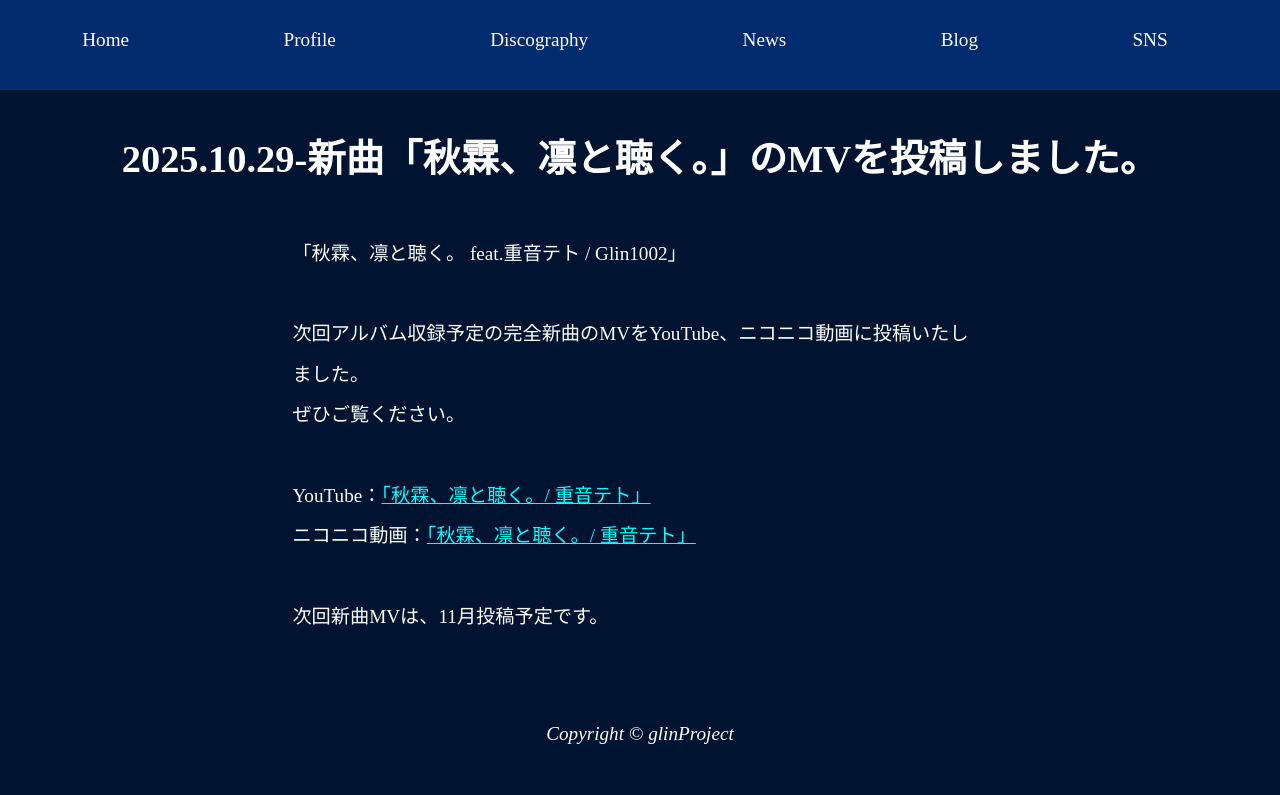
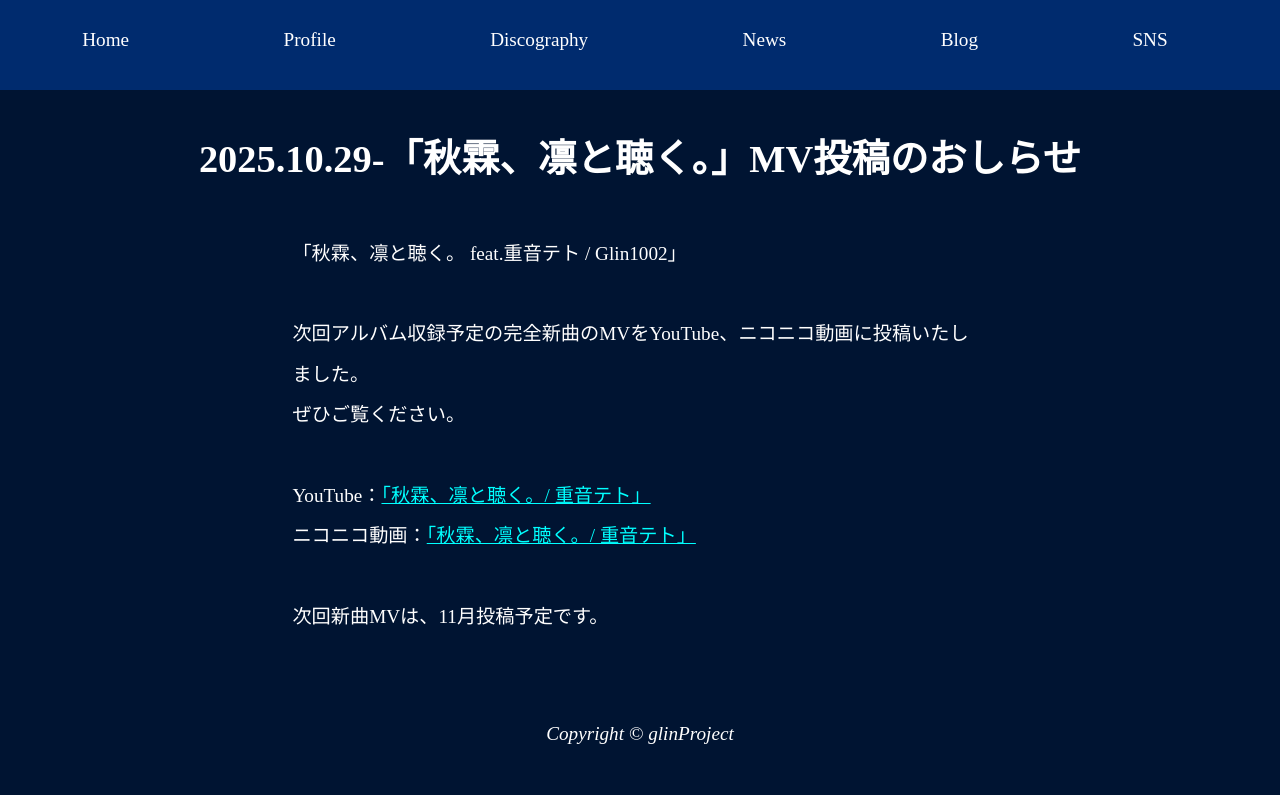
Before and after one commit to Glin-Shady/Glin-Shady.github.io, a plain HTML site: page news/25.10.29.html in a window 1280 px wide. Drawn offline with Linux system fonts and the light colour scheme.

Commit message:
Update 25.10.29.html

```diff
--- a/news/25.10.29.html
+++ b/news/25.10.29.html
@@ -13,7 +13,7 @@
     <header>
 
         <h1 class="center">
-            2025.10.29-新曲「秋霖、凛と聴く。」のMVを投稿しました。
+            2025.10.29-「秋霖、凛と聴く。」MV投稿のおしらせ
         </h1>
 
         <div class = "pblog">
@@ -58,4 +58,5 @@
     </header>
 </body>
 
+
 </html>
```
